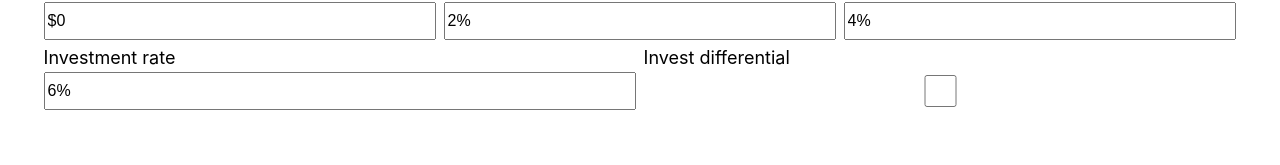
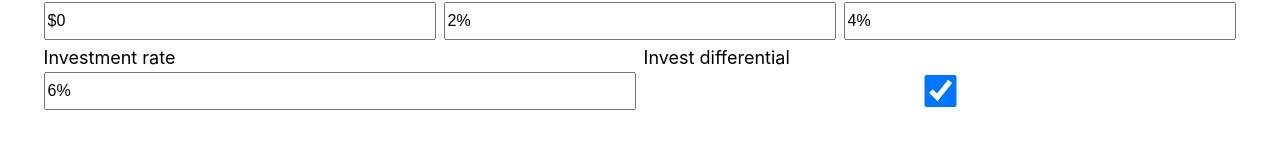
Before and after one commit to nickyggoodman/rentorbuy, a React (Vite) app in the folder rentorbuy/: page / in a window 1280 px wide. Shown: the part 586-751 px from the top of the page. Built offline with nearby package versions, Linux system fonts and the light colour scheme.

Commit message:
add option to include the differential

```diff
--- a/rentorbuy/src/App.jsx
+++ b/rentorbuy/src/App.jsx
@@ -52,6 +52,7 @@ function App() {
       parkingFee: 0,
       maintenanceFee: 0,
       amenitiesFee: 0,
+      differentialIncluded: true,
     }
   );
 
@@ -163,13 +164,14 @@ function App() {
       hoaFee = hoaFee * (1 + r/12)
     }
 
-    console.log(ownerRenterCostDifferences());
 
+    if (inputValues.differentialIncluded) {
       ownerRenterCostDifferences().forEach(number => {
        if (number < 0) {
          totalCost += -number;
        }
       });
+    }
 
     return totalCost.toFixed(2);
   }
@@ -191,13 +193,13 @@ function App() {
       growingCosts = growingCosts * (1 + r/12);
     }
 
-    console.log(ownerRenterCostDifferences());
-
+    if (inputValues.differentialIncluded) {
       ownerRenterCostDifferences().forEach(number => {
        if (number > 0) {
          totalCost += number;
        }
       });
+    }
 
     return totalCost.toFixed(2);
   }
--- a/rentorbuy/src/CalcForm.jsx
+++ b/rentorbuy/src/CalcForm.jsx
@@ -30,6 +30,7 @@ function CalcForm({updateInputValue, inputValues}) {
       parkingFee: "$" + formatNumberInString(inputValues.parkingFee.toString()),
       maintenanceFee: "$" + formatNumberInString(inputValues.maintenanceFee.toString()),
       amenitiesFee: "$" + formatNumberInString(inputValues.amenitiesFee.toString()),
+      differentialIncluded: inputValues.differentialIncluded,
     }
   );
 
@@ -64,6 +65,16 @@ function CalcForm({updateInputValue, inputValues}) {
       });
 
       updateInputValue(e.target.id, extractNumberInString(str) || 0)
+
+    } else if (e.target.className == "checkboxInput") {
+
+      setDisplayValues({
+        ...displayValues,
+        [e.target.id] : !displayValues.differentialIncluded
+      });
+
+      updateInputValue(e.target.id, !displayValues.differentialIncluded);
+      console.log(e.target.checked);
 
     } else {
 
@@ -238,8 +249,14 @@ function CalcForm({updateInputValue, inputValues}) {
         </div>
 
         <div className="inputField">
-          <label htmlFor="switch">Invest differential</label>
-          <Switch />
+          <label htmlFor="differentialIncluded">Invest differential</label>
+          <input
+            type="checkbox"
+            name="differentialIncluded"
+            id="differentialIncluded" className="checkboxInput"
+            onChange={handleInputChange}
+            checked = {displayValues.differentialIncluded}
+          />
         </div>
 
       </div>
```
Lines whose indentation alone changed are shown as unchanged.
